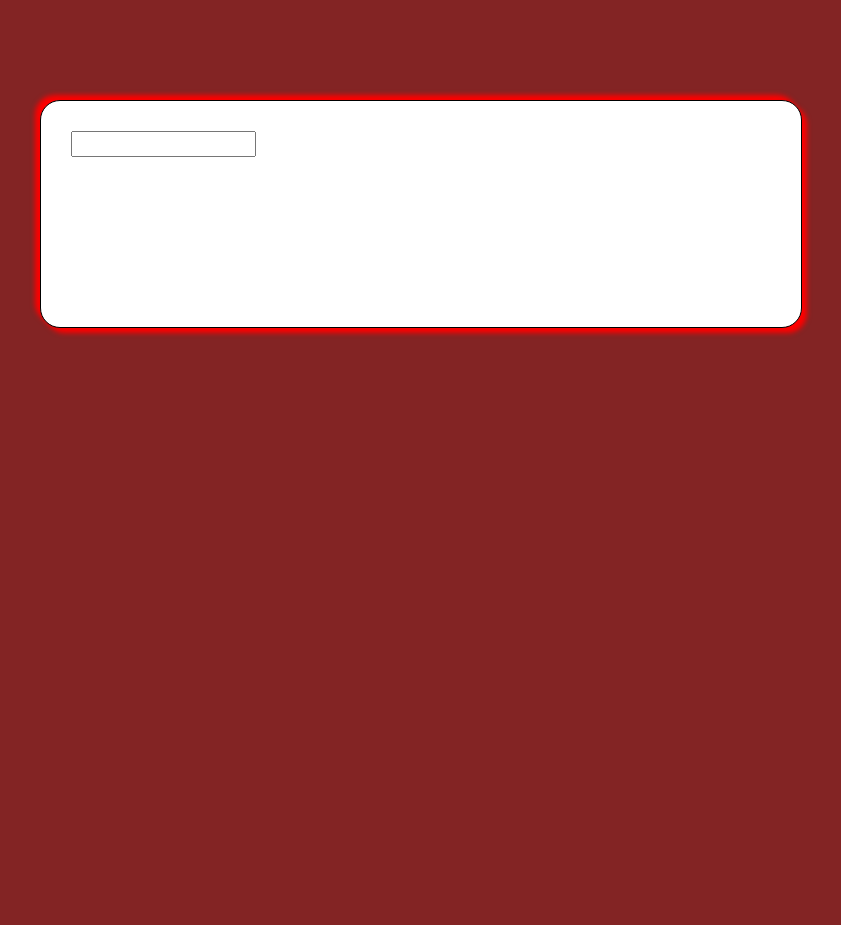
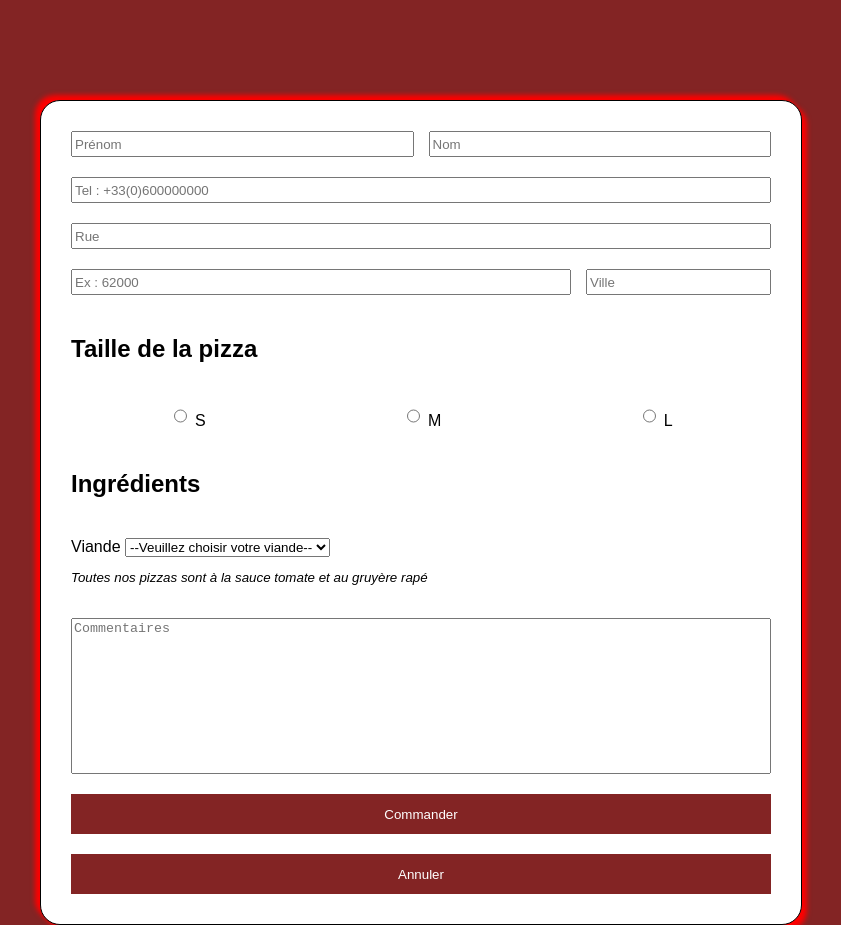
Before and after one commit to romainvhk/formulaire_js, a plain HTML site: page exercice2/index.html in a window 1280 px wide. Shown: the top 925 px of the page, without its empty margins (219-1060 px from the left). Before the commit the page ends 800 px from the top, so only its background shows below. Drawn offline with Linux system fonts and the light colour scheme.

Commit message:
Ajout d'id sur les éléments

```diff
--- a/exercice2/index.html
+++ b/exercice2/index.html
@@ -10,16 +10,75 @@
 <body>
     <main>
         <form class="form" action="#" method="post">
-            <div>
-                <input type="text">
+            <div class="user">
+                <div class="form__firstName">
+                    <input class="form__input" type="text" name="firtsName" id="firstName" placeholder="Prénom">
+                    <label class="error_message" for="firstName" id="firstNameError">Veuillez saisir votre prénom</label>
+                </div>
+
+                <div class="form__lastName">
+                    <input class="form__input" type="text" name="lastName" id="lastName" placeholder="Nom">
+                    <label class="error_message" for="lastName" id="lastNameError">Veuillez saisir votre nom</label>
+                </div>
             </div>
-            <div></div>
-            <div></div>
-            <div></div>
-            <div></div>
-            <div></div>
-            <div></div>
+
+            <div class="form__phone">
+                <input class="form__input" type="tel" name="phone" id="phone" placeholder="Tel : +33(0)600000000">
+                <label class="error_message" for="phone" id="phoneError">Veuillez saisir un numéro de téléphone valide</label>
+            </div>
+
+            <div class="adresse__street">
+                <input class="form__input" type="text" name="street" id="street" placeholder="Rue">
+                <label class="error_message" for="street" id="streetError">Veuillez saisir votre rue</label>
+            </div>
+
+            <div class="form__adresse">
+                <div class="adresse__codePostal">
+                    <input class="form__input" type="text" name="codePostal" id="codePostal" placeholder="Ex : 62000">
+                    <label class="error_message" for="codePostal" id="codePostalError">Veuillez saisir votre code postal</label>
+                </div>
+
+                <div class="adresse__city">
+                    <input class="form__input" type="text" name="city" id="city" placeholder="Ville">
+                    <label class="error_message" for="city" id="cityError">Veuillez saisir votre ville</label>
+                </div>
+            </div>
+
+            <h2>Taille de la pizza</h2>
+            <div class="pizza__size">
+                <div>
+                    <input type="radio" name="small" id="small">
+                    <label for="small">S</label>
+                </div>
+                <div>
+                    <input type="radio" name="medium" id="medium">
+                    <label for="medium">M</label>
+                </div>
+                <div>
+                    <input type="radio" name="large" id="large">
+                    <label for="large">L</label>
+                </div>
+            </div>
+
+            <h2>Ingrédients</h2>
+            <div class="ingrédients">
+                <label for="viande">Viande</label>
+                <select name="viande" id="viande">
+                    <option value="" id="viande_null">--Veuillez choisir votre viande--</option>
+                    <option value="boeuf_haché" id="boeuf">boeuf haché</option>
+                    <option value="poulet" id="poulet">poulet</option>
+                    <option value="jambon" id="jambon">jambon</option>
+                </select>
+                <label class="error_message" for="viande" id="viandeError">Veuillez choisir une viande</label>
+                <p>Toutes nos pizzas sont à la sauce tomate et au gruyère rapé</p>
+            </div>
+
+            <textarea name="commentaires" id="commentaires" cols="30" rows="10" placeholder="Commentaires"></textarea>
+
+            <button class="form__submit" type="submit">Commander</button>
         </form>
+        <button class="reset">Annuler</button>
+
     </main>
     <script src="./app.js"></script>
 </body>
```
